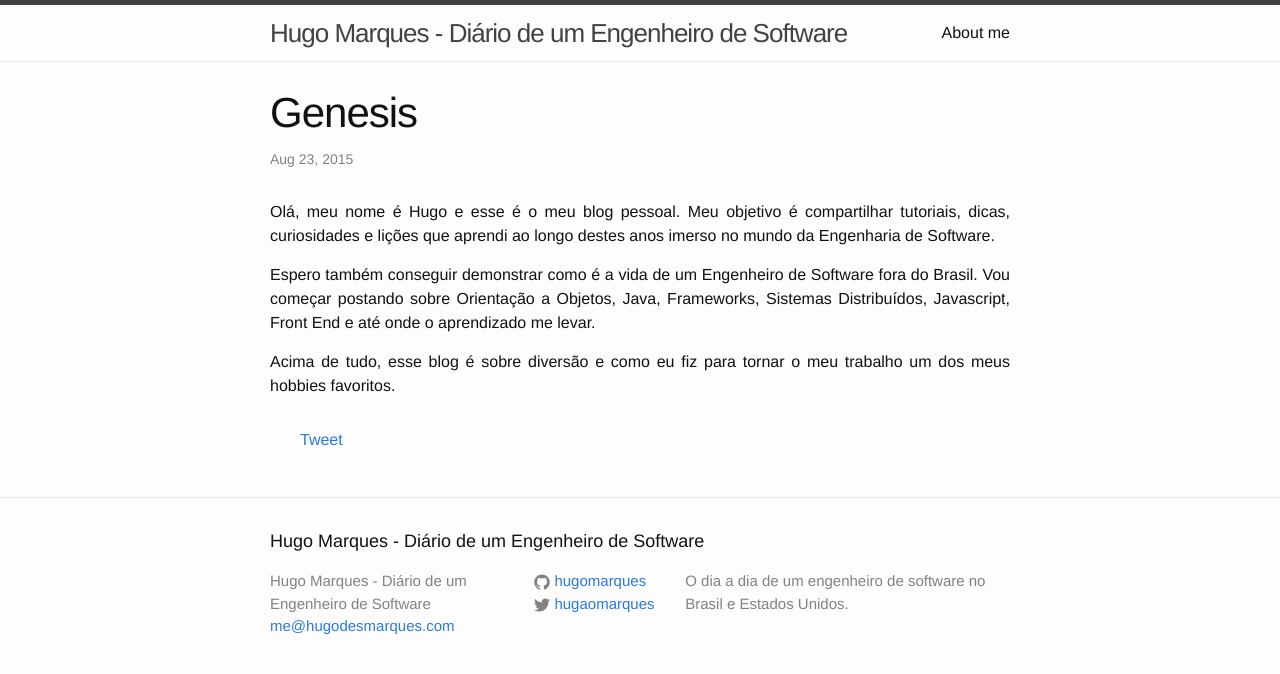
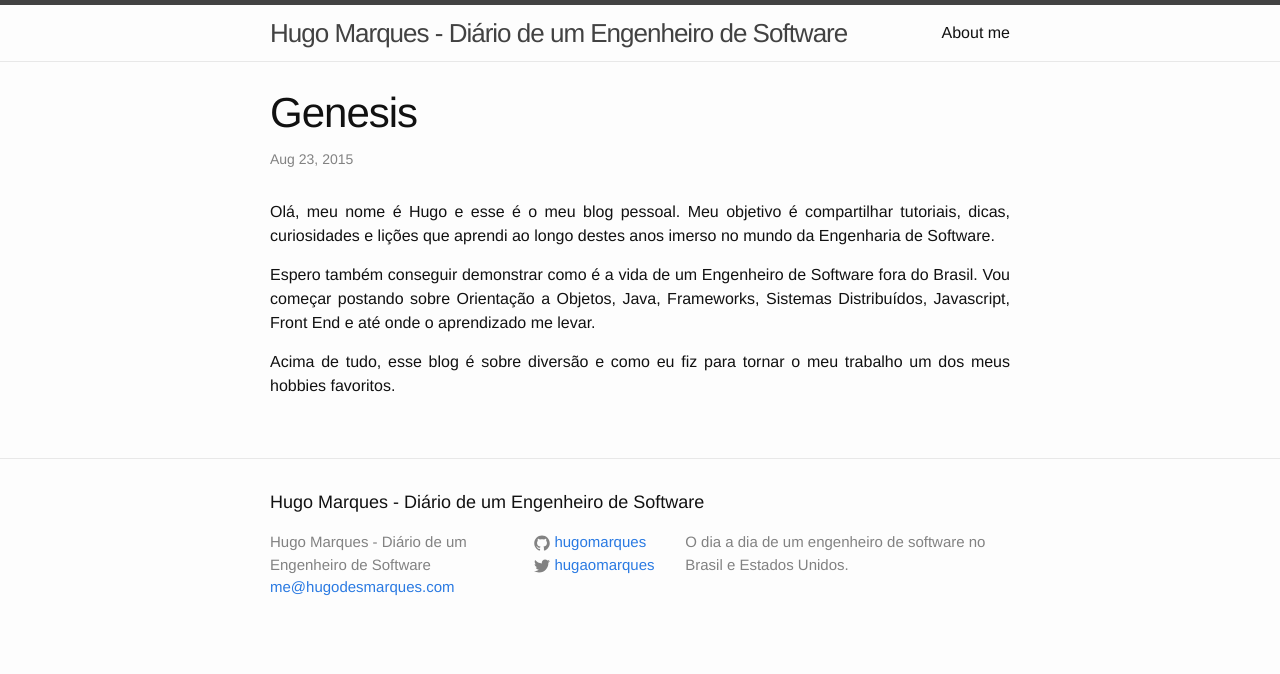
Before and after one commit to hugomarques/hugodesmarques, a Jekyll site: the page built from _posts/2015-08-23-bem-vindos.markdown, in a window 1280 px wide. Shown: the top 674 px of the page. Built offline with Jekyll 4.4.1, drawn with Linux system fonts in a browser that asks for light colours; comment, search, counter and statistics services are not loaded.

Commit message:
Reverting comments to Disqus

```diff
--- a/_layouts/post.html
+++ b/_layouts/post.html
@@ -13,21 +13,18 @@
   </article>
 
 </div>
-<div class="social-buttons">
-  <ul class="list-inline">
-    <li class="twitter-button">
-        <a href="https://twitter.com/share" class="twitter-share-button">Tweet</a>
-        <script>!function(d,s,id){var js,fjs=d.getElementsByTagName(s)[0],p=/^http:/.test(d.location)?'http':'https';if(!d.getElementById(id)){js=d.createElement(s);js.id=id;js.src=p+'://platform.twitter.com/widgets.js';fjs.parentNode.insertBefore(js,fjs);}}(document, 'script', 'twitter-wjs');</script>
-    </li>
-    <li class="facebook-button">
-        <!-- Your share button code -->
-        <div class="fb-share-button"
-            data-href="{{ site.url }}{{ page.url }}"
-            data-layout="button_count">
-        </div>
-    </li>
-  </ul>
-</div>
 {% if page.comments %}
-<div class="fb-comments" data-href="http://hugodesmarques.com" data-numposts="10"></div>
+<div id="disqus_thread"></div>
+  <script type="text/javascript">
+      /* * * CONFIGURATION VARIABLES * * */
+      var disqus_shortname = 'bloghugomarques';
+
+      /* * * DON'T EDIT BELOW THIS LINE * * */
+      (function() {
+          var dsq = document.createElement('script'); dsq.type = 'text/javascript'; dsq.async = true;
+          dsq.src = '//' + disqus_shortname + '.disqus.com/embed.js';
+          (document.getElementsByTagName('head')[0] || document.getElementsByTagName('body')[0]).appendChild(dsq);
+      })();
+  </script>
+<noscript>Please enable JavaScript to view the <a href="https://disqus.com/?ref_noscript" rel="nofollow">comments powered by Disqus.</a></noscript>
 {% endif %}
```
